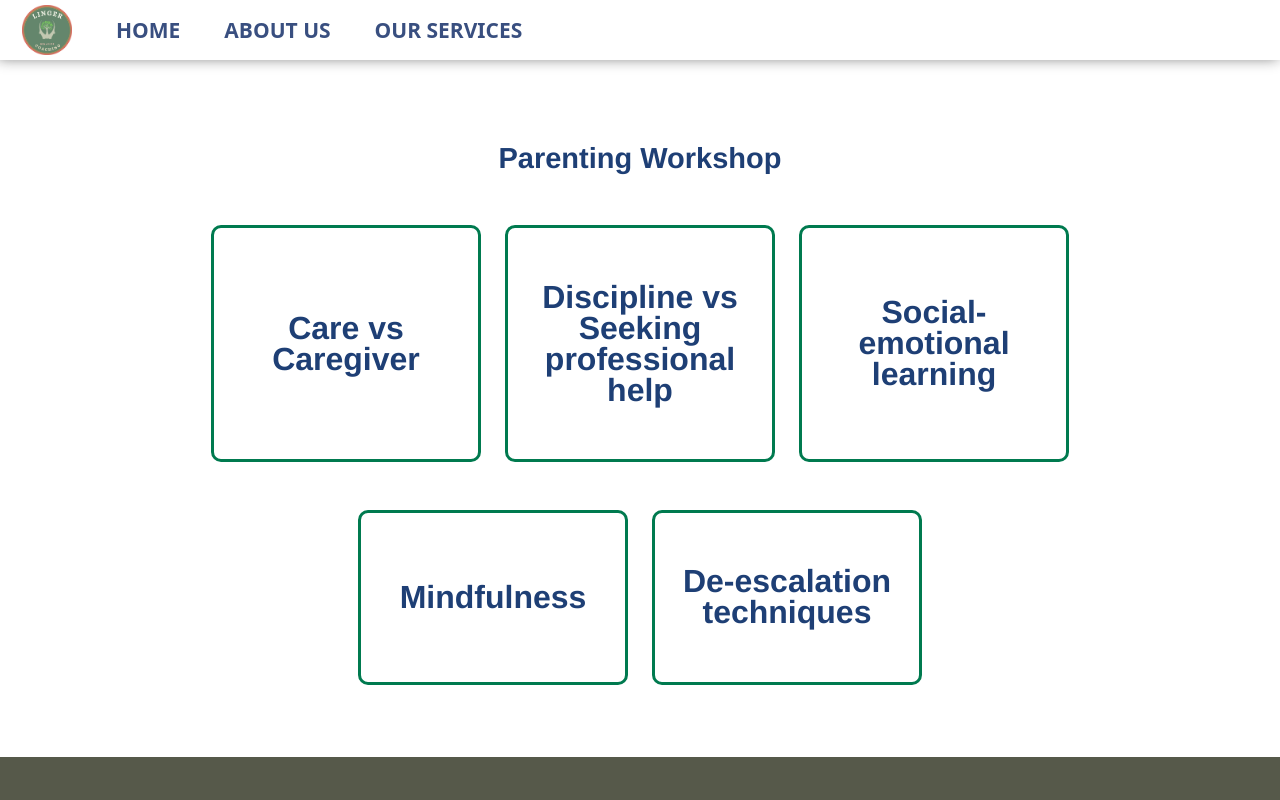
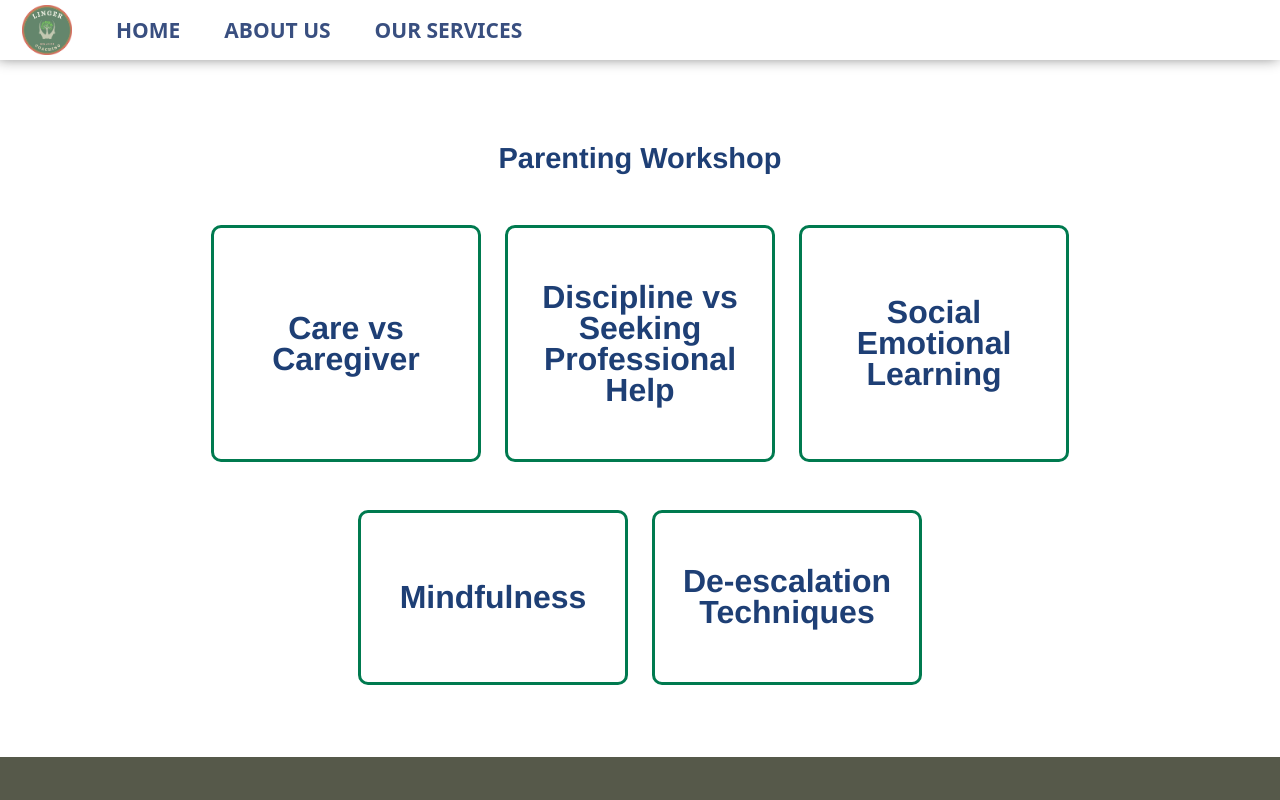
Before and after one commit to tahiaelkawas/linger-coaching, a Next.js app: page /parenting in a window 1280 px wide. Shown: the top 800 px of the page. Built offline with nearby package versions, Linux system fonts and the light colour scheme.

Commit message:
Update parenting.jsx

```diff
--- a/component/pages/parenting.jsx
+++ b/component/pages/parenting.jsx
@@ -9,11 +9,11 @@ const Parenting = () => {
             link: "/parenting-care-vs-caregiver"
         },
         {
-            title: "Discipline vs Seeking professional help",
+            title: "Discipline vs Seeking Professional Help",
             link: "/parenting-discipline-help"
         },
         {
-            title: "Social-emotional learning",
+            title: "Social Emotional Learning",
             link: "/parenting-social-emotional"
         },
         {
@@ -21,7 +21,7 @@ const Parenting = () => {
             link: "/parenting-mindfulness"
         },
         {
-            title: "De-escalation techniques",
+            title: "De-escalation Techniques",
             link: "/parenting-de-escalation-techniques"
         }
     ]
```
